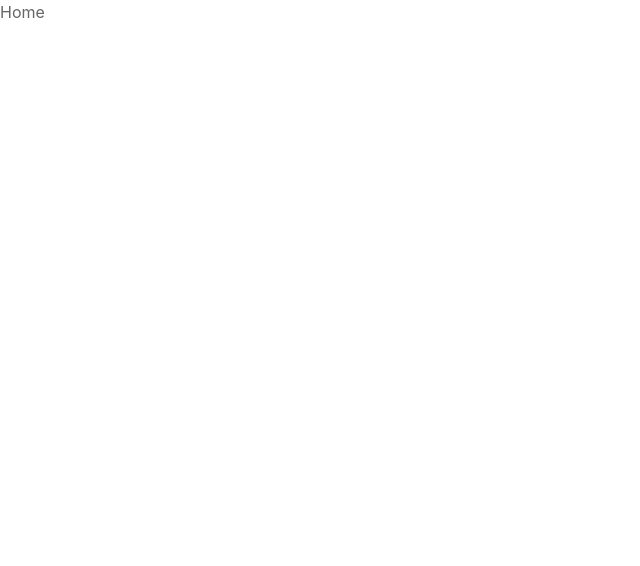
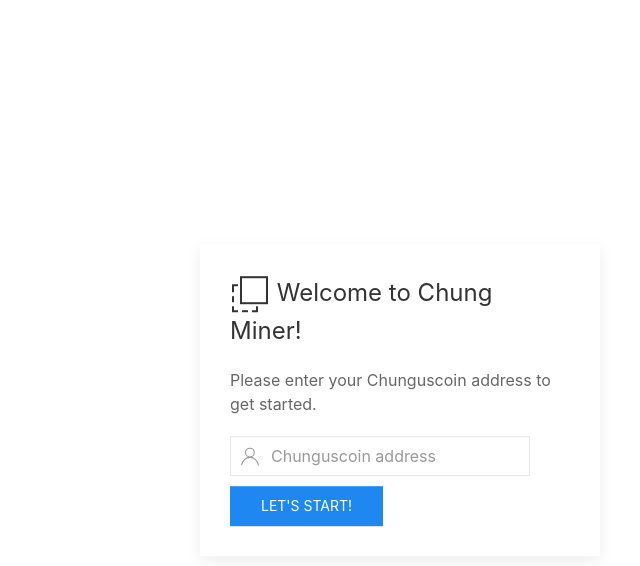
Before and after one commit to ChunguscoinCrypto/chung-miner, an Electron app: page src/index.html in a window 800 px wide. Shown: the whole page, without its empty margins (0-640 px from the left). Drawn offline with Linux system fonts and the light colour scheme.

Commit message:
Create homepage

```diff
--- a/src/assets/css/style.css
+++ b/src/assets/css/style.css
@@ -3,3 +3,15 @@ body {
   margin: 0;
   padding: 0;
 }
+
+#home-screen {
+  position: absolute;
+  left: 50%;
+  top: 50%;
+  -webkit-transform: translate(-50%, -50%);
+  transform: translate(-50%, -50%);
+}
+
+.uk-button {
+  border-radius: 10px;
+}
--- a/src/index.html
+++ b/src/index.html
@@ -16,15 +16,28 @@
 <body>
 
   <div id="home-screen">
-
-    Home
-
+    <div class="">
+      <div class="uk-card uk-card-default uk-card-large uk-card-body">
+        <h3 class="uk-card-title">
+          <span uk-icon="icon: move; ratio: 2"></span>
+          Welcome to Chung Miner!
+        </h3>
+        <p>Please enter your Chunguscoin address to get started.</p>
+        <div class="uk-margin" uk-margin>
+          <div class="uk-inline">
+            <span class="uk-form-icon" uk-icon="icon: user"></span>
+            <input class="uk-input" type="text" placeholder="Chunguscoin address" id="chung-address">
+          </div>
+          <button class="uk-button uk-button-primary" id="chung-start">Let's Start!</button>
+        </div>
+      </div>
+    </div>
   </div>
 
   <div id="mine-screen">
+    <div class="uk-container">
 
-    Mining...
-
+    </div>
   </div>
 
 </body>
```
Also changed, not shown: README.md.
